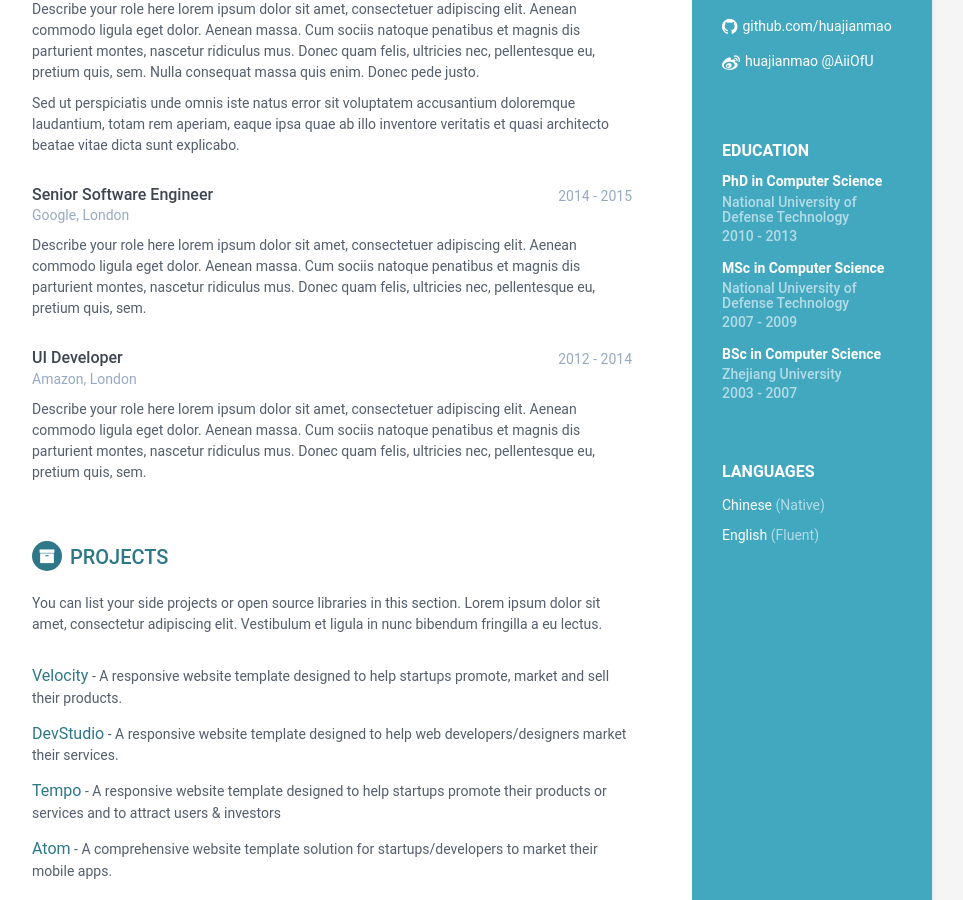
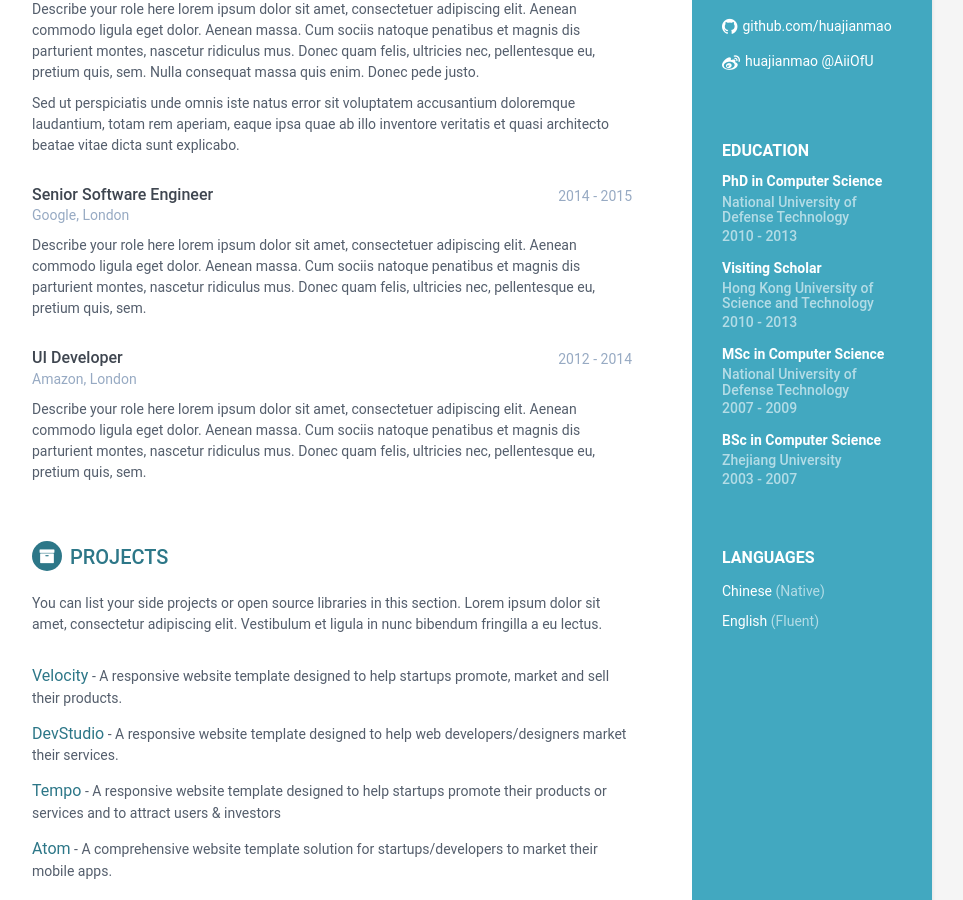
Before and after one commit to adorabler/huajianmao.github.io, a Jekyll site: the page built from cv.html, in a window 1280 px wide and 900 px high, scrolled down 385 px. Shown: the whole window, without its empty margins (188-1151 px from the left). Built offline with Jekyll 4.4.1, drawn with Linux system fonts in a browser that asks for light colours.

Commit message:
Add visiting scholar to cv.

```diff
--- a/_includes/cv/education.html
+++ b/_includes/cv/education.html
@@ -3,6 +3,11 @@
 <div class="item">
     <h4 class="degree">PhD in Computer Science</h4>
     <h5 class="meta">National University of Defense Technology</h5>
+    <div class="time">2010 - 2013</div>
+</div><!--//item-->
+<div class="item">
+    <h4 class="degree">Visiting Scholar</h4>
+    <h5 class="meta">Hong Kong University of Science and Technology</h5>
     <div class="time">2010 - 2013</div>
 </div><!--//item-->
 <div class="item">
--- a/_layouts/home.html
+++ b/_layouts/home.html
@@ -2,7 +2,9 @@
 layout: archive
 ---
 
+<!--
 <h3 class="archive__subtitle">{{ site.data.ui-text[site.locale].recent_posts | default: "Recent Posts" }}</h3>
+-->
 
 {% for post in paginator.posts %}
   {% include archive-single.html %}
```
